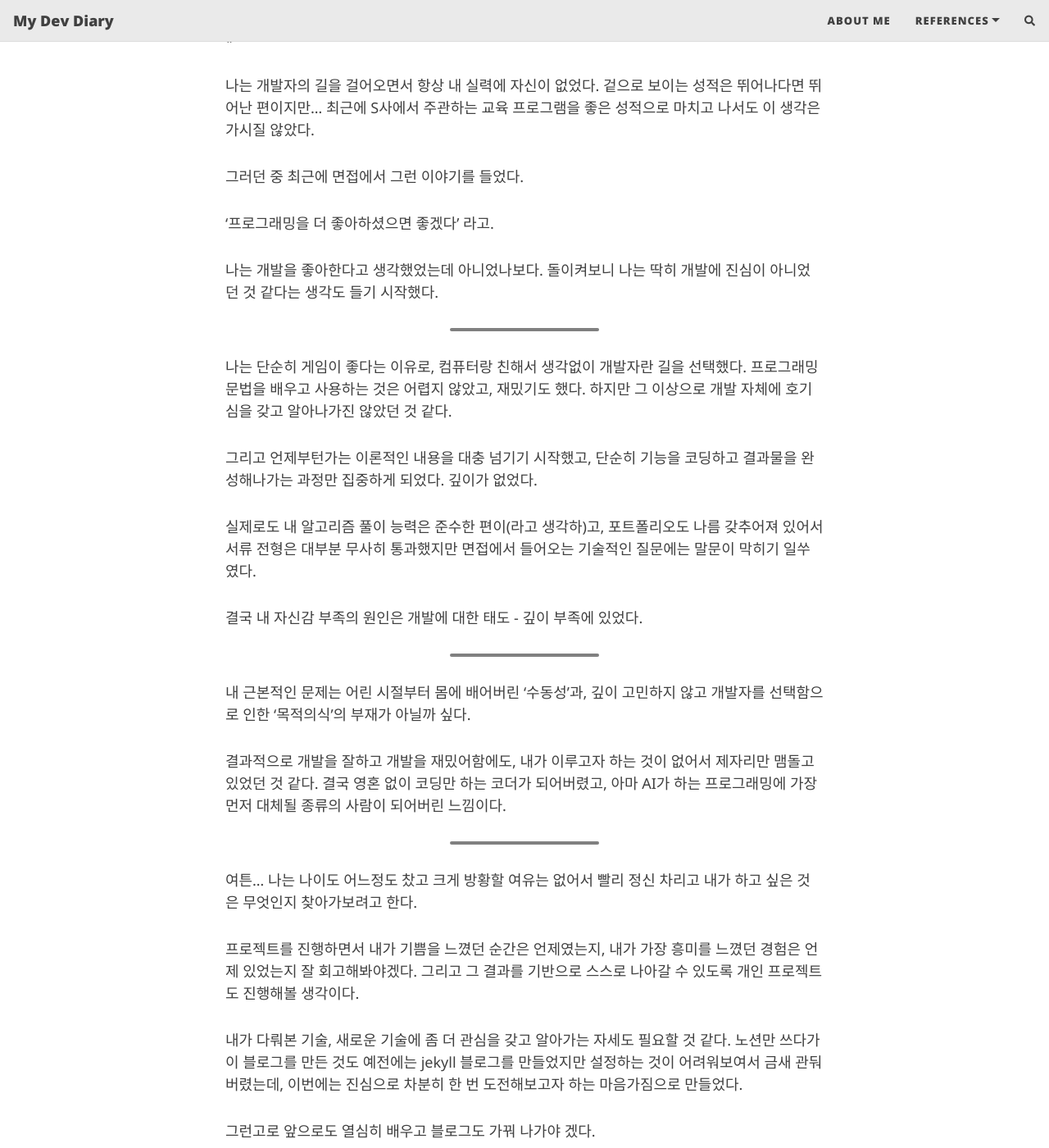
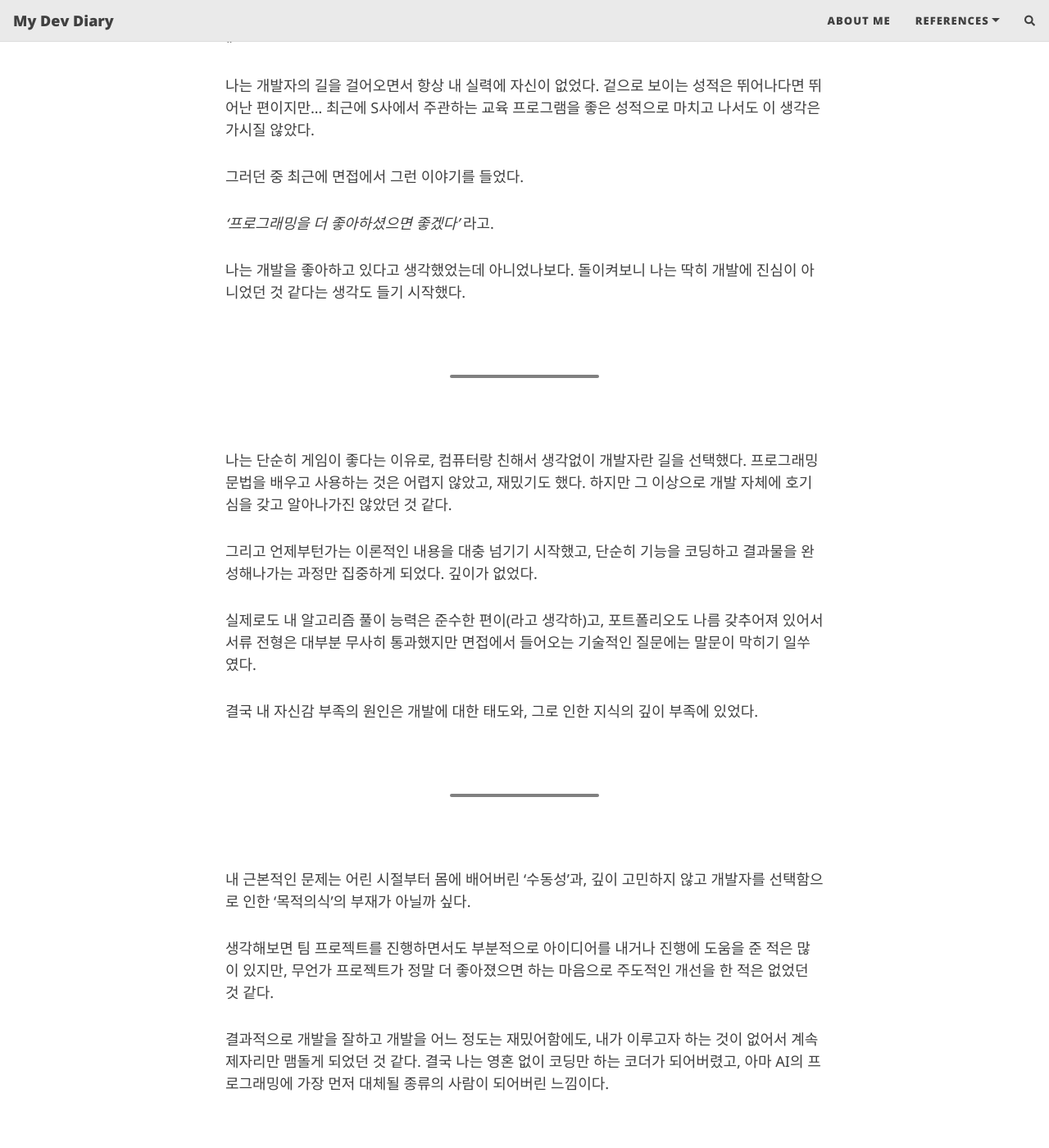
Before and after one commit to qazqww/qazqww.github.io, a Jekyll site: the page built from _posts/2022-11-25-retrospect.md, in a window 1280 px wide and 1400 px high, scrolled down 209 px. Shown: the whole window at 82% size. Built offline with Jekyll 4.4.1, drawn with Linux system fonts in a browser that asks for light colours; nearby versions of some CDN libraries; comment, search, counter and statistics services are not loaded; some of the changed text lies outside the part shown.

Commit message:
Modify: 221116, 221125 양식과 내용

```diff
--- a/_posts/2022-11-25-retrospect.md
+++ b/_posts/2022-11-25-retrospect.md
@@ -9,11 +9,15 @@ categories: diary
 
 그러던 중 최근에 면접에서 그런 이야기를 들었다.
 
-'프로그래밍을 더 좋아하셨으면 좋겠다' 라고.
+*'프로그래밍을 더 좋아하셨으면 좋겠다'* 라고.
 
-나는 개발을 좋아한다고 생각했었는데 아니었나보다. 돌이켜보니 나는 딱히 개발에 진심이 아니었던 것 같다는 생각도 들기 시작했다.
+나는 개발을 좋아하고 있다고 생각했었는데 아니었나보다. 돌이켜보니 나는 딱히 개발에 진심이 아니었던 것 같다는 생각도 들기 시작했다.
+
+<br>
 
 -----------------
+
+<br>
 
 나는 단순히 게임이 좋다는 이유로, 컴퓨터랑 친해서 생각없이 개발자란 길을 선택했다.
 프로그래밍 문법을 배우고 사용하는 것은 어렵지 않았고, 재밌기도 했다.
@@ -24,23 +28,32 @@ categories: diary
 실제로도 내 알고리즘 풀이 능력은 준수한 편이(라고 생각하)고, 포트폴리오도 나름 갖추어져 있어서 서류 전형은 대부분 무사히 통과했지만
 면접에서 들어오는 기술적인 질문에는 말문이 막히기 일쑤였다.
 
-결국 내 자신감 부족의 원인은 개발에 대한 태도 - 깊이 부족에 있었다.
+결국 내 자신감 부족의 원인은 개발에 대한 태도와, 그로 인한 지식의 깊이 부족에 있었다.
 
-------------------
+<br>
+
+-----------------
+
+<br>
 
 내 근본적인 문제는 어린 시절부터 몸에 배어버린 '수동성'과,
 깊이 고민하지 않고 개발자를 선택함으로 인한 '목적의식'의 부재가 아닐까 싶다.
 
-결과적으로 개발을 잘하고 개발을 재밌어함에도,
-내가 이루고자 하는 것이 없어서 제자리만 맴돌고 있었던 것 같다.
-결국 영혼 없이 코딩만 하는 코더가 되어버렸고, 아마 AI가 하는 프로그래밍에 가장 먼저 대체될 종류의 사람이 되어버린 느낌이다.
+생각해보면 팀 프로젝트를 진행하면서도 부분적으로 아이디어를 내거나 진행에 도움을 준 적은 많이 있지만, 무언가 프로젝트가 정말 더 좋아졌으면 하는 마음으로 주도적인 개선을 한 적은 없었던 것 같다.
 
-------------------
+결과적으로 개발을 잘하고 개발을 어느 정도는 재밌어함에도, 내가 이루고자 하는 것이 없어서 계속 제자리만 맴돌게 되었던 것 같다.
+결국 나는 영혼 없이 코딩만 하는 코더가 되어버렸고, 아마 AI의 프로그래밍에 가장 먼저 대체될 종류의 사람이 되어버린 느낌이다.
+
+<br>
+
+-----------------
+
+<br>
 
 여튼... 나는 나이도 어느정도 찼고 크게 방황할 여유는 없어서 빨리 정신 차리고 내가 하고 싶은 것은 무엇인지 찾아가보려고 한다.
 
 프로젝트를 진행하면서 내가 기쁨을 느꼈던 순간은 언제였는지, 내가 가장 흥미를 느꼈던 경험은 언제 있었는지 잘 회고해봐야겠다.
-그리고 그 결과를 기반으로 스스로 나아갈 수 있도록 개인 프로젝트도 진행해볼 생각이다.
+그리고 그 결과를 기반으로 스스로 나아갈 수 있도록 새로운 프로젝트도 진행해볼 생각이다.
 
 내가 다뤄본 기술, 새로운 기술에 좀 더 관심을 갖고 알아가는 자세도 필요할 것 같다.
 노션만 쓰다가 이 블로그를 만든 것도 예전에는 jekyll 블로그를 만들었지만 설정하는 것이 어려워보여서 금새 관둬버렸는데, 이번에는 진심으로 차분히 한 번 도전해보고자 하는 마음가짐으로 만들었다.
```
Also changed, not shown: _posts/2022-11-16-bellman-ford.md (+5 -2 lines).
